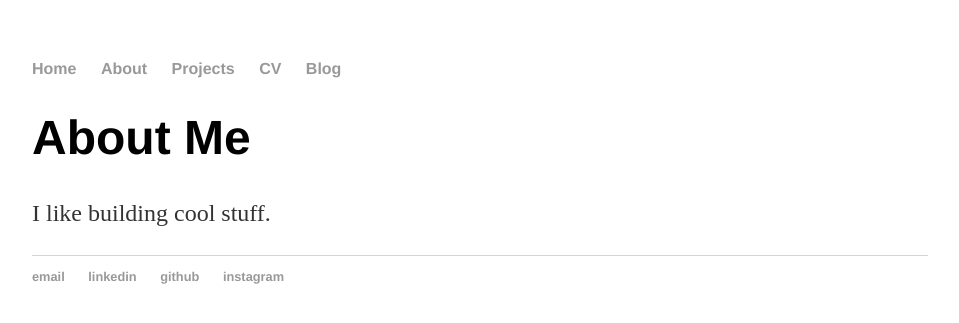
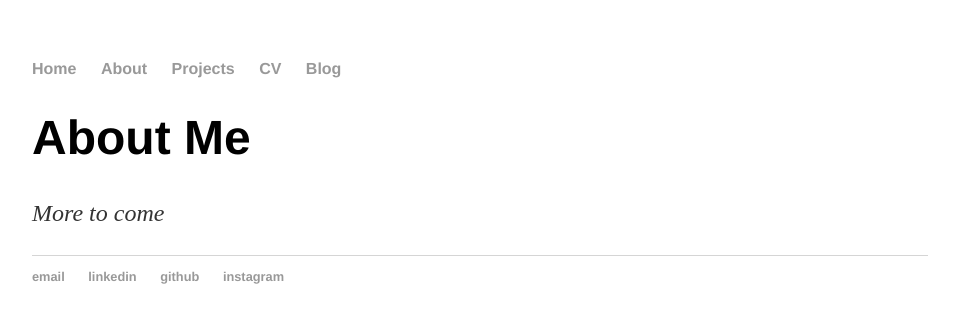
Before and after one commit to pat-liu/WebsiteV1, a Jekyll site: the page built from about/index.html, in a window 1280 px wide. Shown: the top 323 px of the page, without its empty margins (160-1119 px from the left). Built offline with Jekyll 4.4.1, drawn with Linux system fonts in a browser that asks for light colours.

Commit message:
Update index.html

```diff
--- a/about/index.html
+++ b/about/index.html
@@ -6,5 +6,5 @@ title: About Me
 <div class="blurb">
 	<h1>About Me</h1>
 
-  <p>I like building cool stuff. </p>
+	<p><i>More to come</i></p>
 </div><!-- /.blurb -->
```
